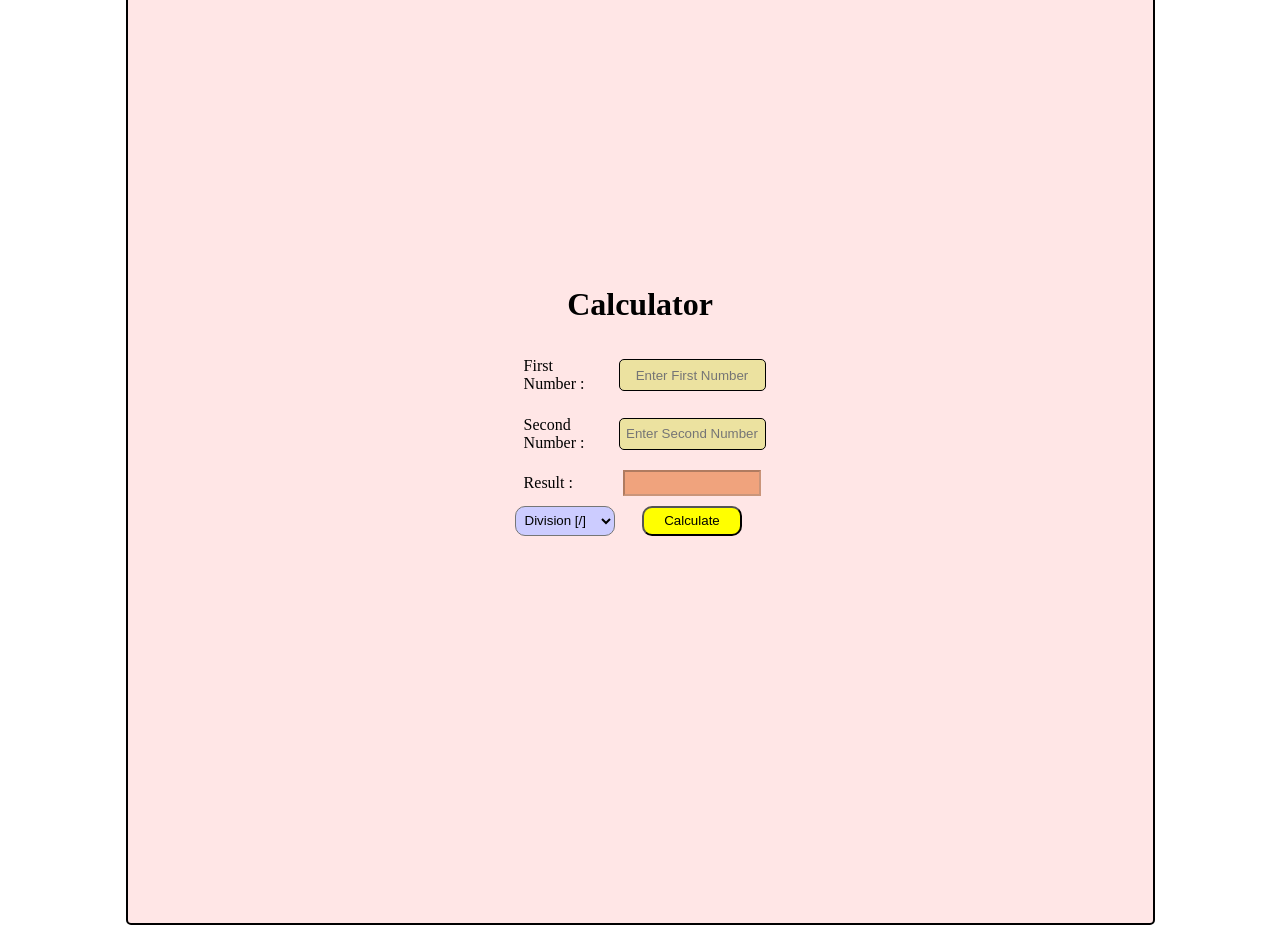
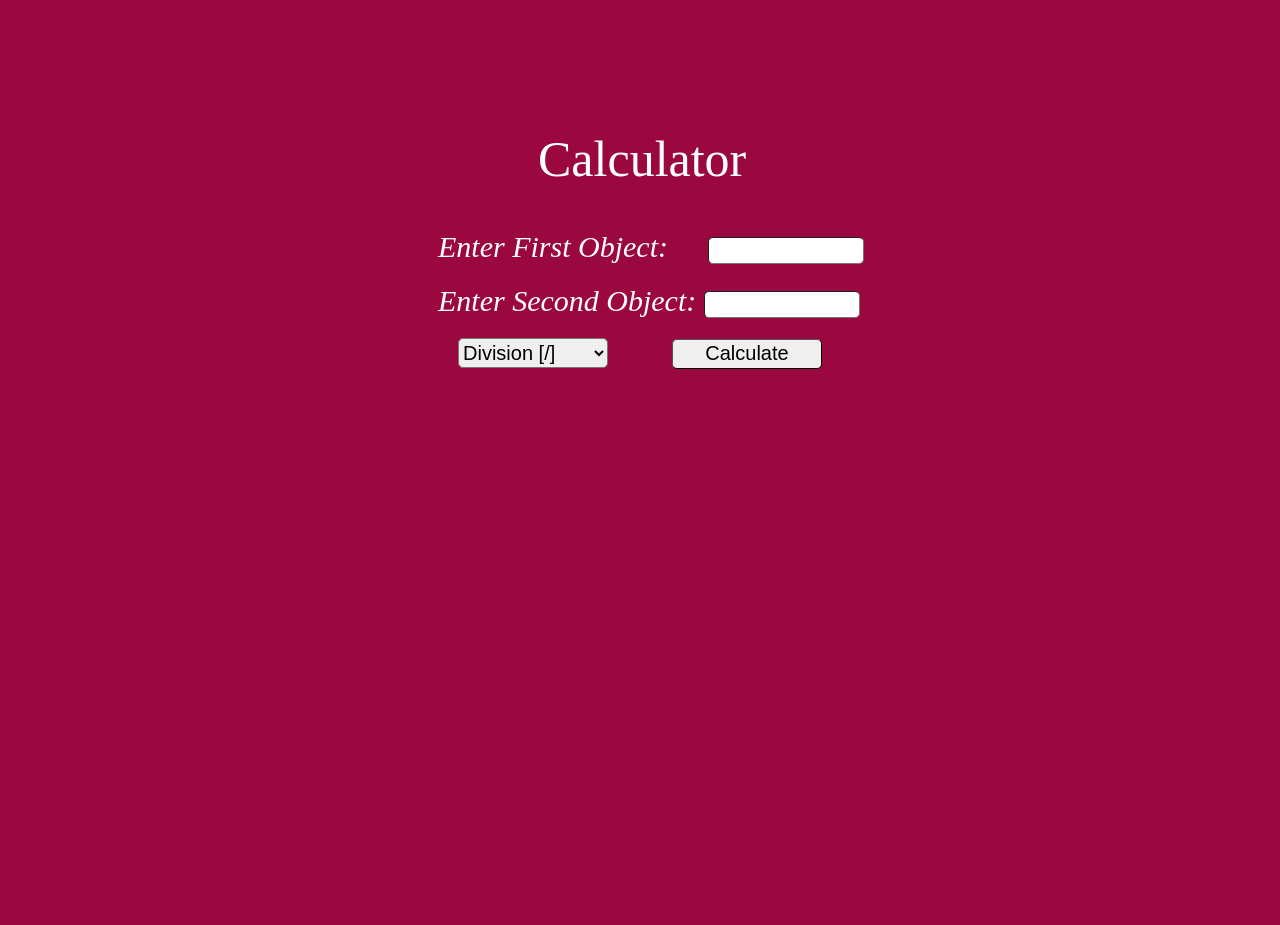
Before and after one commit to vikash-n28/javascriptProject, a plain HTML site: page calculator.html in a window 1280 px wide. After the commit the page ends 800 px from the top, so only its background shows below. Drawn offline with Linux system fonts and the light colour scheme.

Commit message:
modified

```diff
--- a/calculator.html
+++ b/calculator.html
@@ -9,86 +9,71 @@
 
 <head>
     <meta charset="utf-8">
+
     <title>Arithmetic Operation</title>
 
     <style>
-        #table1 {
-            border: 2px solid black;
-            background-color: #ffe6e6;
-            border-radius: 5px;
-            height: 5%;
-            width: 30%;
-            margin: auto;
-            position: absolute;
-            top: 0;
-            left: 0;
-            bottom: 0;
-            right: 0;
-            text-align: center;
-            padding: 30%;
+    #head {
+      padding-top: 80px;
+      margin-left: 530px;
+      height: 50px;
+      width: 100px;
+      color: white;
+      font-size: 50px;
+
     }
 
-        #fn {
-            background-color: #ECE2A0;
-            border: 1px solid black;
-            border-radius: 5px;
-            text-align: center;
-            width: 135px;
-            height: 20px;
-            padding: 5px
+    #txt1 {
+      margin-left: 430px;
+      font-size: 30px;
+      color: white;
+      font-style: italic;
     }
 
-        #sn {
-            background-color: #ECE2A0;
-            border: 1px solid black;
-            border-radius: 5px;
-            text-align: center;
-            width: 135px;
-            height: 20px;
-            padding: 5px
+    #txt2 {
+      margin-left: 430px;
+      margin-top: 20px;
+      font-size: 30px;
+      color: white;
+      font-style: italic;
     }
 
-        #opt {
-            background-color: #ccccff;
-            border-radius: 10px;
-            width: 100px;
+    #txt3 {
+      margin-left: 450px;
+        margin-top: 20px;
+    }
+
+    #sub, #opt {
       height: 30px;
-            padding: 5px
+      width:150px;
+      border-radius: 5px;
+      border-width: thin;
+      font-size: 20px;
     }
 
     #sub {
-            background-color: yellow;
-            border-radius: 10px;
-            width: 100px;
-            height: 30px;
-            padding: 5px
+      margin-left: 60px;
     }
 
-        #sub:hover {
-            background-color: red;
+    #fn, #sn {
+      line-height: 20px;
+      width:150px;
+      border-radius: 5px;
+      border-width: thin;
+      text-align: center;
+      font-size: 20px;
     }
 
-        td.one {
-            text-align: left;
-            padding: 4%;
-        }
-
-        tr {
-            text-padding: 20%;
+    #fn  {
+      margin-left: 33px;
     }
 
     #rs {
-            background-color: #F0A37D;
-            font-weight: bold;
       text-align: center;
-            padding: 1px;
-            width: 132px;
-            height: 20px;
+      font-size: 70px;
+      color: white;
     }
 
-        #table1 {
-            align: center;
-        }
     </style>
     <script>
         /**
@@ -118,52 +103,28 @@
                     res = (x - y);
                     break;
             }
-            document.formone.rs.value = res;
+            document.getElementById("rs").innerHTML = res;
         }
     </script>
 
 </head>
 
-<body>
-
-    <form name="formone">
-        <table id="table1">
-            <tr>
-                <td colspan="2" align="center">
-                    <h1>Calculator</h1></td>
-            </tr>
-            <tr>
-                <td class="one">First Number :</td>
-                <td><input type="text" id="fn" name="fn" placeholder="Enter First Number" /></td>
-            </tr><br>
-
-            <tr>
-                <td class="one">Second Number :</td>
-                <td><input type="text" id="sn" name="sn" placeholder="Enter Second Number" /></td>
-            </tr><br>
-
-
-
-            <tr>
-                <td class="one">Result :</td>
-                <td><input type="text" id="rs" name="rs" disabled/></td>
-            </tr>
-
-
-            <tr>
-                <td><select id="opt" name="opt">
+<body bgcolor="#9B0840">
+  <p id="head">Calculator</p>
+    <div id="txt1"> Enter First Object:
+        <input type="text" id="fn" name="fn" required></div>
+    <div id="txt2"> Enter Second Object:
+        <input type="text" id="sn" name="sn" required></div>
+    <div id="txt3"> <select id="opt" name="opt">
                 <option value=div>Division [/]</option>
                 <option value=mul>Multiplication [*]</option>
                 <option value=sum>Sum [+]</option>
                 <option value=sub>Substraction [-]</option>
-                </select></td>
+                </select>
 
-                <td><input type="button" onclick="operation(opt.value)" value="Calculate" id="sub"></td>
-            </tr><br>
+        <input type="button" onclick="operation(opt.value)" value="Calculate" id="sub"></div>
 
-        </table>
-
-    </form>
+    <p id="rs"></p>
 </body>
 
 </html>
```
Lines whose indentation alone changed are shown as unchanged.
